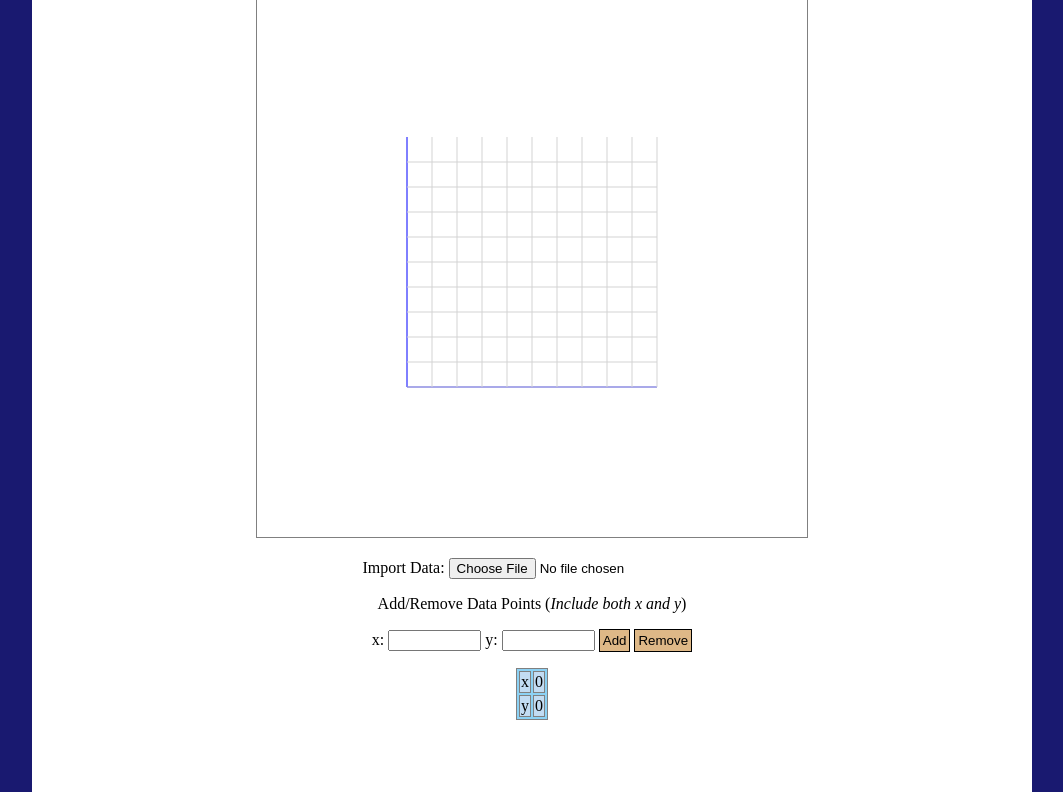
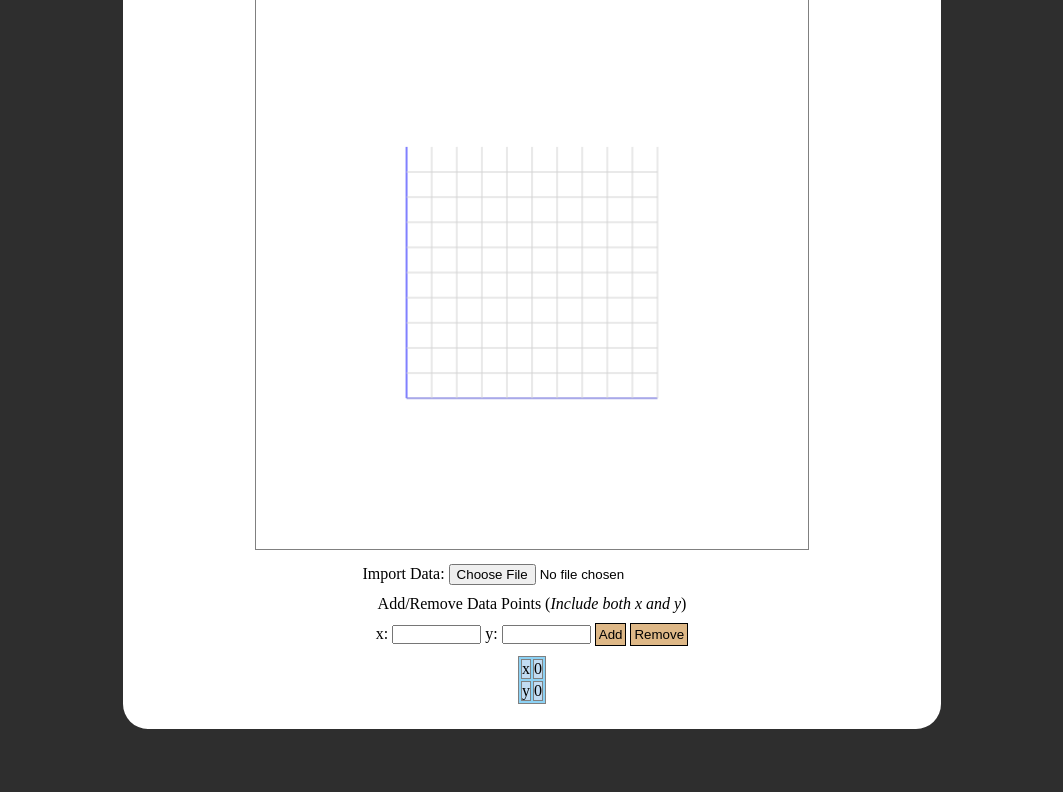
Before and after one commit to m-aziz1/Project-B, a plain HTML site: page index.html in a window 1280 px wide. Shown: the part 102-894 px from the top of the page, without its empty margins (108-1171 px from the left). After the commit the page ends 856 px from the top, so only its background shows below. Drawn offline with Linux system fonts and the light colour scheme.

Commit message:
Change layout of content and resize canvas

```diff
--- a/style.css
+++ b/style.css
@@ -1,21 +1,33 @@
+* {
+  margin: 0;
+  padding: 0;
+}
+
 html {
-  background-color: midnightblue;
+  background-color: rgb(46, 46, 46);
 }
 
 body {
-  background-color: white;
-  width: 800px;
-  margin: auto;
-  padding: 1vh 100px 9vh;
+  background-color: rgb(255, 255, 255);
+  margin: 25px auto;
+  width: 60%;
+  padding: 25px;
+  border-radius: 25px;
   text-align: center;
+}
+
+body p {
+  margin: 10px;
 }
 
 h1 {
   color: darkred;
+  margin-bottom: 10px;
 }
 
 #graph-canvas {
   border: 1px solid grey;
+  width: 72%;
 }
 
 #x-input,
@@ -41,6 +53,6 @@ table {
 }
 
 td {
-    background-color: rgb(194, 220, 243);
+  background-color: rgb(194, 220, 243);
   border: 1px solid gray;
 }
```
